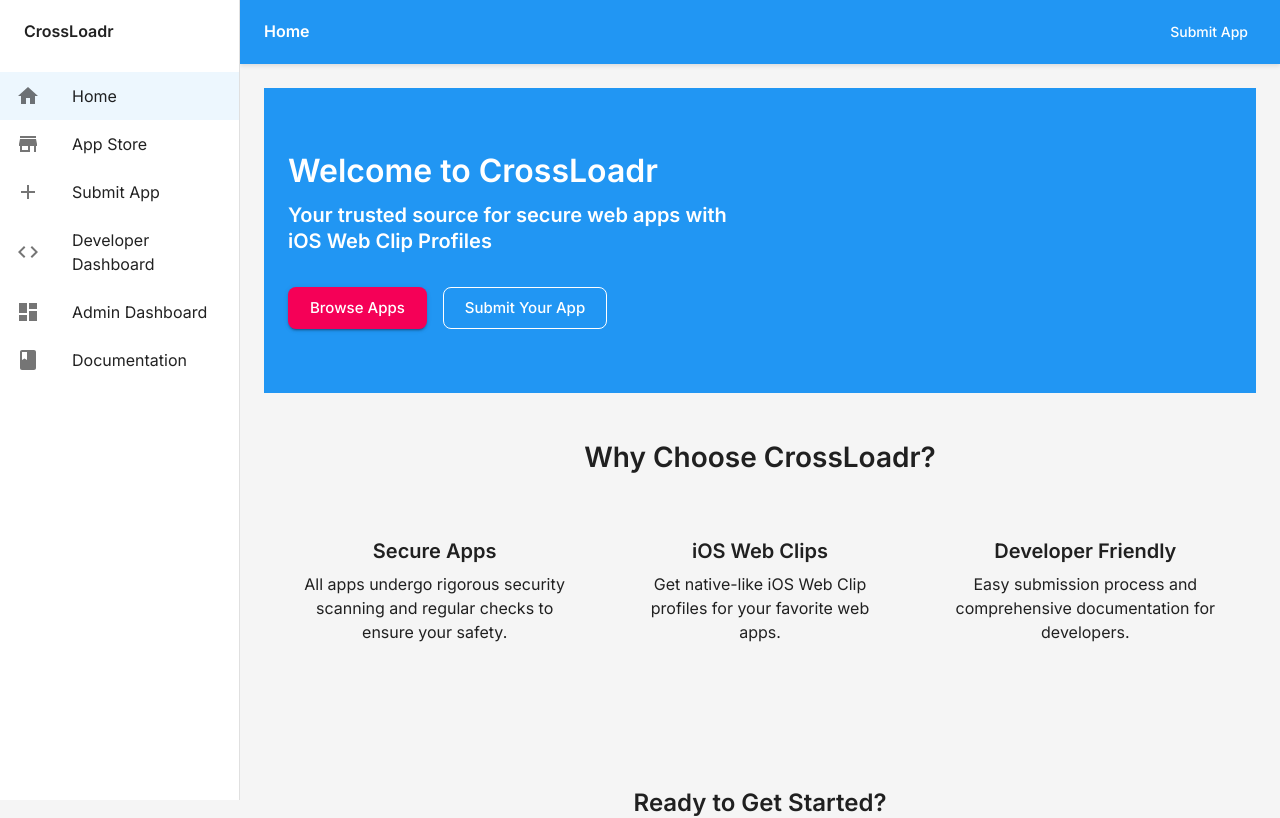
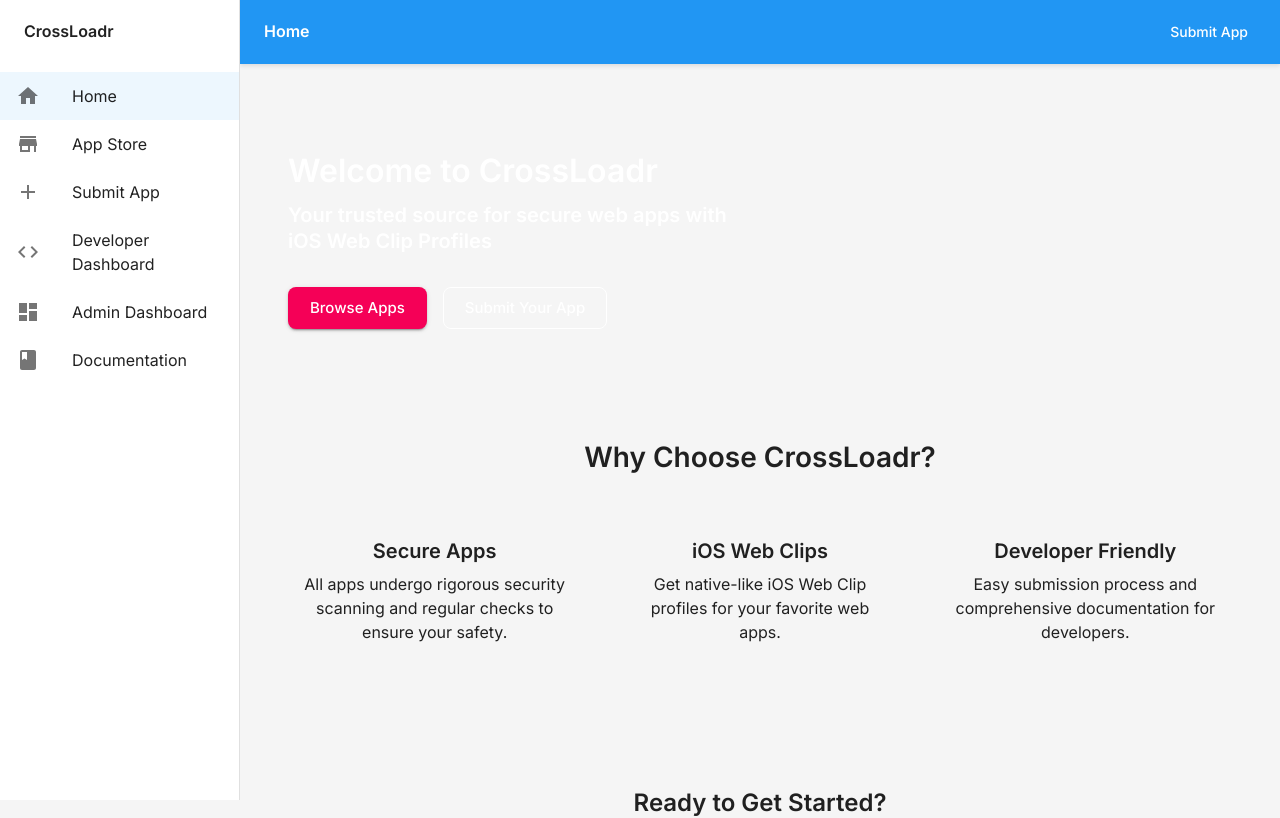
Before and after one commit to SammyLord/crossloadr, a React (Vite) app in the folder frontend/: page / in a window 1280 px wide. Shown: the top 818 px of the page. Built offline with nearby package versions, Linux system fonts and the light colour scheme; no server answers.

Commit message:
Update Home.tsx

```diff
--- a/frontend/src/pages/Home.tsx
+++ b/frontend/src/pages/Home.tsx
@@ -9,8 +9,7 @@ export default function Home() {
       {/* Hero Section */}
       <Box
         sx={{
-          bgcolor: 'primary.main',
-          bgimage: 'hero-image.svg',
+          bg: 'hero-image.svg',
           color: 'primary.contrastText',
           py: 8,
           mb: 6
```
